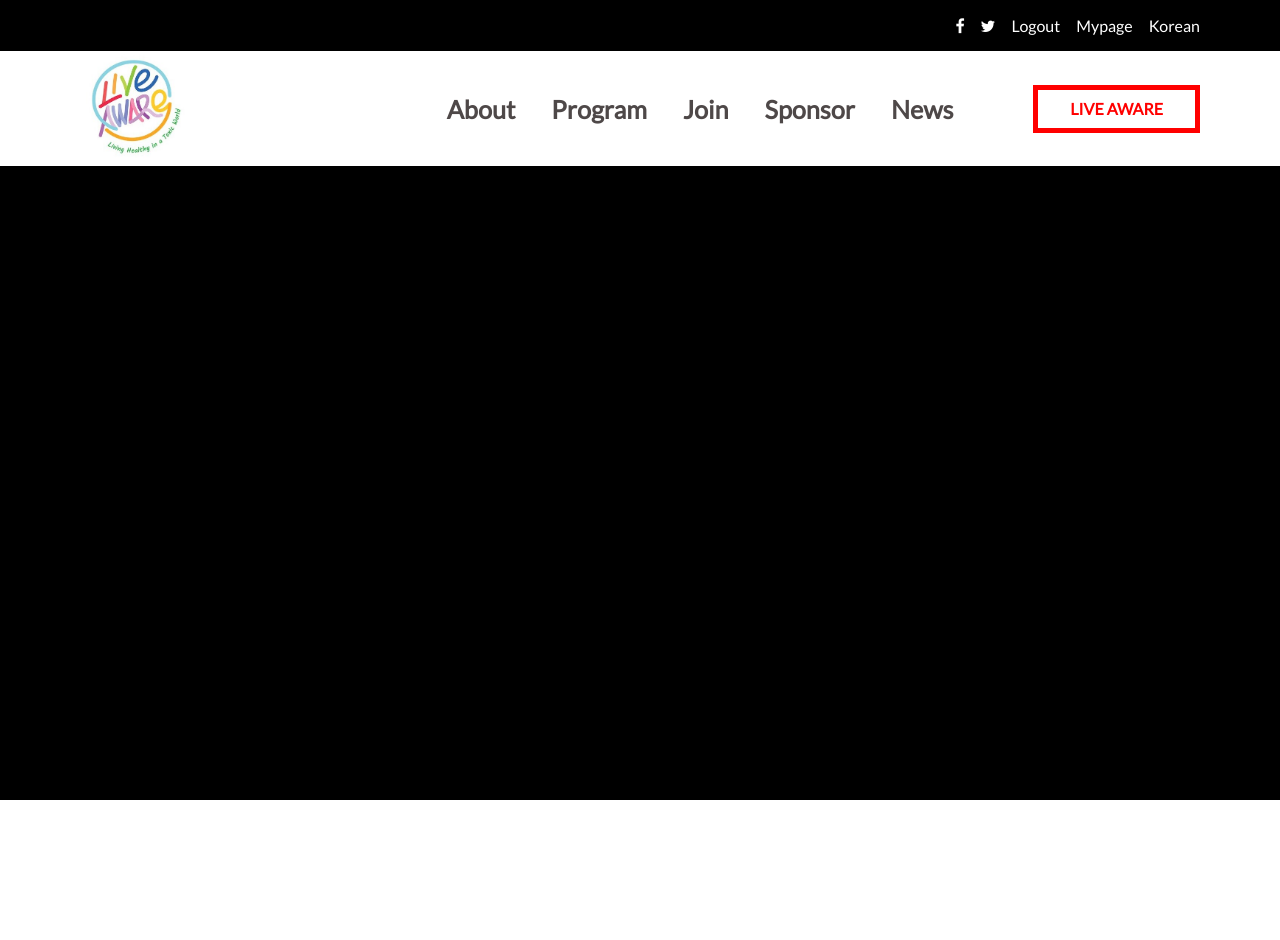
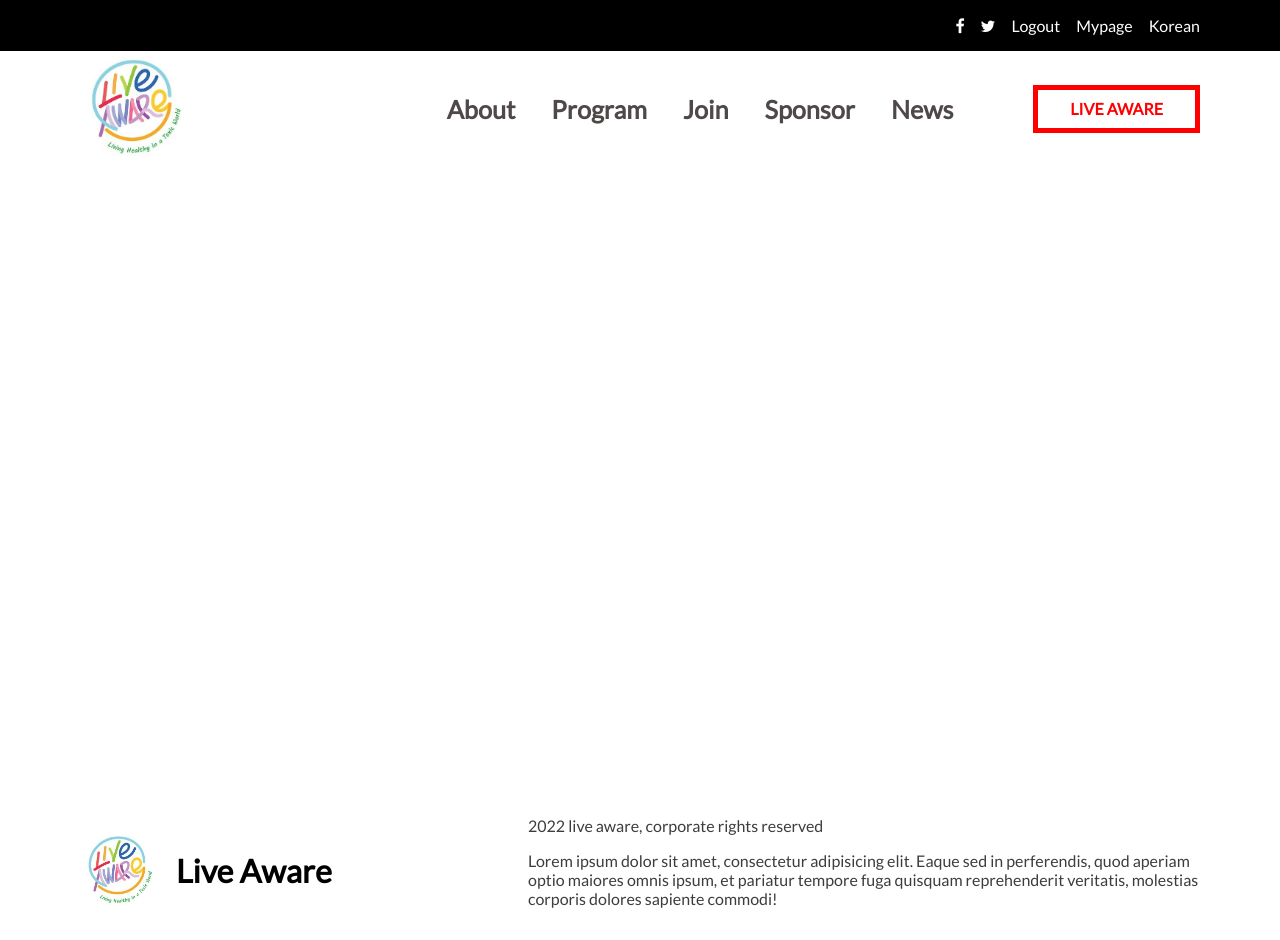
Before and after one commit to SSEKPIUS/Microverse-HTML-basic-JavaScript-Capstone-, a website: page index.html in a window 1280 px wide. Before the commit the page ends 800 px from the top, so only its background shows below. Drawn offline with Linux system fonts and the light colour scheme.

Commit message:
fix linters

```diff
--- a/index.css
+++ b/index.css
@@ -149,3 +149,39 @@ a {
   white-space: nowrap;
   margin: 0 2em;
 }
+
+/* xxxxxxxxxxxxxxx */
+
+footer .container > div {
+  width: 100%;
+  display: flex;
+  color: rgb(62, 60, 60);
+  padding: 1em 0;
+}
+
+footer .container > div > a {
+  flex-basis: 40%;
+  display: flex;
+  color: black;
+  align-items: center;
+  justify-content: start;
+}
+
+footer .container > div > a span {
+  margin-left: 0.5em;
+  font-size: 2em;
+  font-weight: 900;
+  text-transform: capitalize;
+}
+
+footer .container > div a img {
+  height: 5em;
+  width: 5em;
+  border-radius: 50%;
+}
+
+footer .container > div > div {
+  flex-basis: 60%;
+  display: flex;
+  flex-direction: column;
+}
--- a/index.html
+++ b/index.html
@@ -1,16 +1,17 @@
 <!DOCTYPE html>
 <html lang="en">
+
 <head>
     <meta charset="UTF-8">
     <meta http-equiv="X-UA-Compatible" content="IE=edge">
     <meta name="viewport" content="width=device-width, initial-scale=1.0">
     <script src="index.js" defer></script>
-        <link rel="stylesheet"
-            href="font-awesome-4.7.0/css/font-awesome.min.css">
+    <link rel="stylesheet" href="font-awesome-4.7.0/css/font-awesome.min.css">
     <link rel="stylesheet" href="index.css">
     <link rel="stylesheet" href="mobile.css">
     <title>Capstone project</title>
 </head>
+
 <body>
     <header>
         <div class="cover-darker">
@@ -50,8 +51,7 @@
                                 <a class="nav-link" href="#Sponsor">Sponsor</a>
                             </li>
                             <li class="nav-item">
-                                    <a class="nav-link disabled"
-                                        href="#News">News</a>
+                                <a class="nav-link disabled" href="#News">News</a>
                             </li>
                         </ul>
                     </nav>
@@ -67,7 +67,26 @@
             </div>
         </div>
     </header>
-        <section style=" width: 100%; background-color: black; height: 50em;"></section>
-        <footer></footer>
+    <section style=" width: 100%; height: 50em;"></section>
+    <footer>
+        <div class="cover-white">
+            <div class="container">
+                <div>
+                    <a href="/">
+                        <img src="images/logo.jpeg" alt="logo">
+                        <span>live aware</span>
+                    </a>
+                    <div>
+                        <span>2022 live aware, corporate rights reserved</span>
+                        <p>Lorem ipsum dolor sit amet, consectetur adipisicing elit.
+                            Eaque sed in perferendis, quod aperiam optio maiores omnis ipsum,
+                            et pariatur tempore fuga quisquam reprehenderit veritatis,
+                            molestias corporis dolores sapiente commodi!</p>
+                    </div>
+                </div>
+            </div>
+        </div>
+    </footer>
 </body>
+
 </html>
--- a/mobile.css
+++ b/mobile.css
@@ -52,4 +52,24 @@
   .top-nav .tag {
     display: none;
   }
+
+  /* xxxxxxxxxxxxxxxxxx */
+
+  footer .container > div a img {
+    height: 3em;
+    width: 3em;
+  }
+
+  footer .container > div > a span {
+    font-size: 1em;
+  }
+
+  footer .container > div > div > p {
+    display: none;
+  }
+
+  footer .container > div > div span {
+    font-size: 0.8em;
+    padding-left: 1em;
+  }
 }
```
Lines whose indentation alone changed are shown as unchanged.
